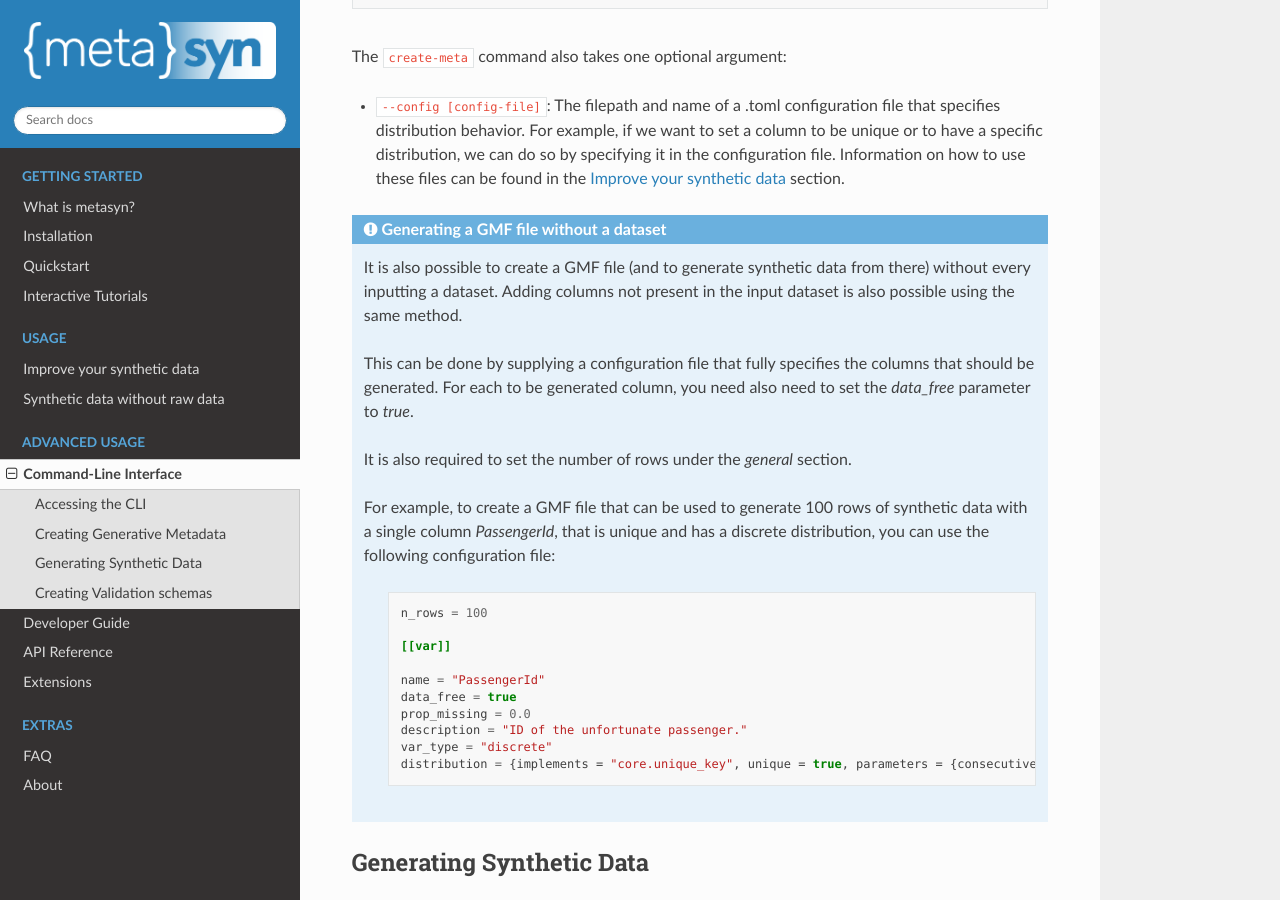
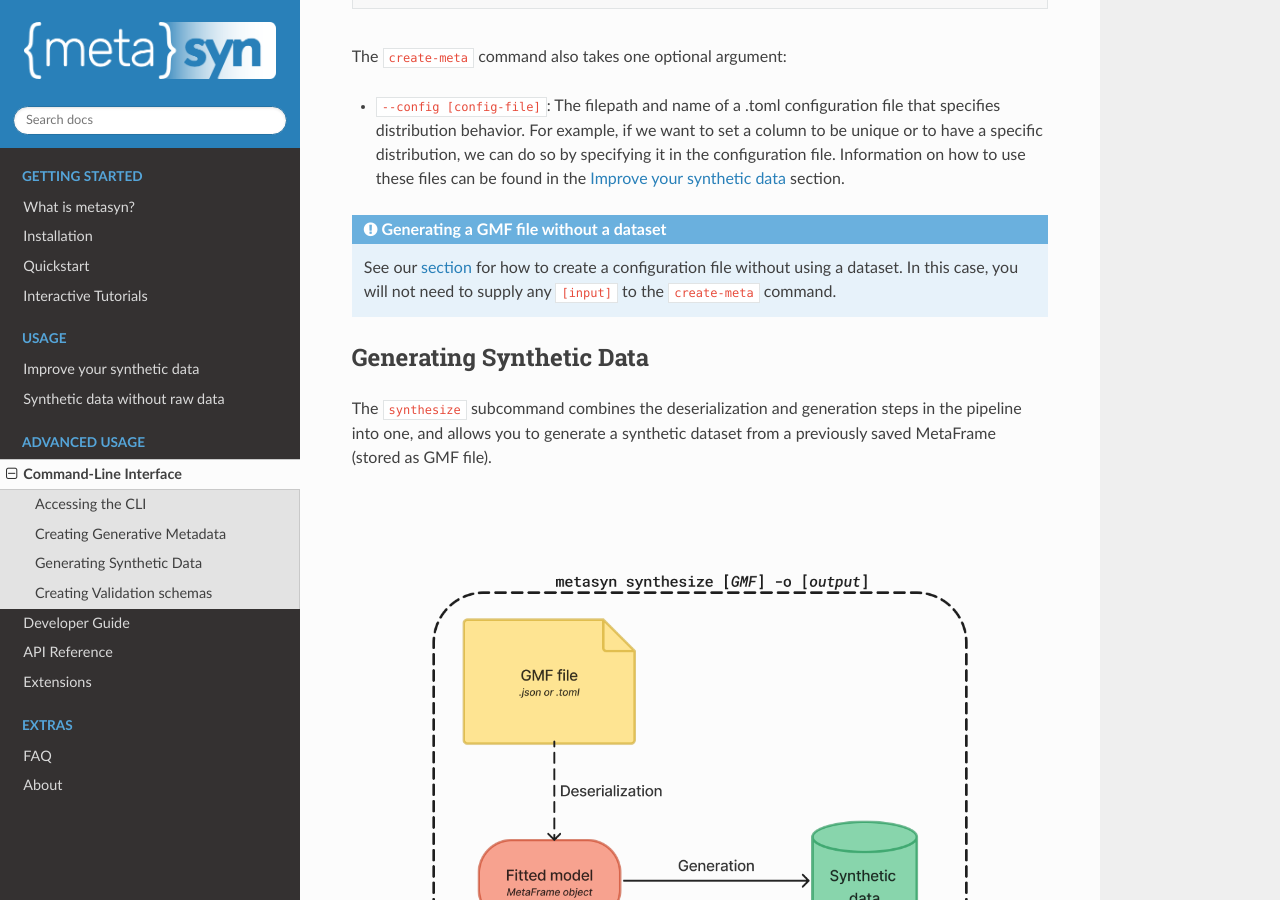
Before and after one commit to sodascience/metasyn, a Sphinx documentation site: the page built from docs/source/cli.rst, in a window 1280 px wide and 900 px high, scrolled down 2980 px. Built offline with Sphinx 7.4.7 and the Read the Docs theme 3.1.0, drawn with Linux system fonts in a browser that asks for light colours; some of the changed text lies outside the part shown.

Commit message:
Fix small issues in the documentation

```diff
--- a/docs/source/cli.rst
+++ b/docs/source/cli.rst
@@ -134,26 +134,7 @@ The ``create-meta`` command also takes one optional argument:
 
 .. admonition:: Generating a GMF file without a dataset
 
-   It is also possible to create a GMF file (and to generate synthetic data from there) without every inputting a dataset. Adding columns not present in the input dataset is also possible using the same method.
-
-   This can be done by supplying a configuration file that fully specifies the columns that should be generated. For each to be generated column, you need also need to set the `data_free` parameter to `true`.
-
-   It is also required to set the number of rows under the `general` section.
-
-   For example, to create a GMF file that can be used to generate 100 rows of synthetic data with a single column `PassengerId`, that is unique and has a discrete distribution, you can use the following configuration file:
-
-      .. code-block:: toml
-
-         n_rows = 100
-
-         [[var]]
-
-         name = "PassengerId"
-         data_free = true
-         prop_missing = 0.0
-         description = "ID of the unfortunate passenger."
-         var_type = "discrete"
-         distribution = {implements = "core.unique_key", unique = true, parameters = {consecutive = true, low = 0}}
+   See our :doc:`section<datafree>` for how to create a configuration file without using a dataset. In this case, you will not need to supply any ``[input]`` to the ``create-meta`` command.
 
 
 Generating Synthetic Data
@@ -207,6 +188,7 @@ An example of how to use the ``synthesize`` subcommand is as follows:
 
 
 The ``synthesize`` command also takes two optional arguments:
+
 - ``-n [rows]`` or ``--num_rows [rows]``: To generate a specific number of data rows.
 - ``-p`` or ``--preview``: To preview the first six rows of synthesized data. This can be extremely useful for quick data validation without saving it to a file.
 
--- a/docs/source/developer/overview.rst
+++ b/docs/source/developer/overview.rst
@@ -1,5 +1,5 @@
-Overview
-========
+Metasyn package overview
+========================
 
 This page aims to introduce the main classes and modules of the ``metasyn`` package. It is intended to be a high-level overview of the package's structure and functionality. For a thorough overview, please refer to the :doc:`API reference </api/metasyn>`. Clicking on a class or module name will automatically take you to its API reference section.
 
--- a/docs/source/improve_synth.rst
+++ b/docs/source/improve_synth.rst
@@ -188,9 +188,9 @@ The most common use-case for this is to set the distribution type and/or paramet
       prop_missing = 0.2
 
       [[var]]
-      name = ...
-      description = ...
-      distribution = ...
+      name = "Another column name"
+      description = "With descriptions."
+      # And more specifications for that column after this.
 
 
 Description: ``description``
```
Also changed, not shown: docs/source/datafree.rst (+2 -6 lines), docs/source/developer/distributions.rst (+0 -8 lines).
